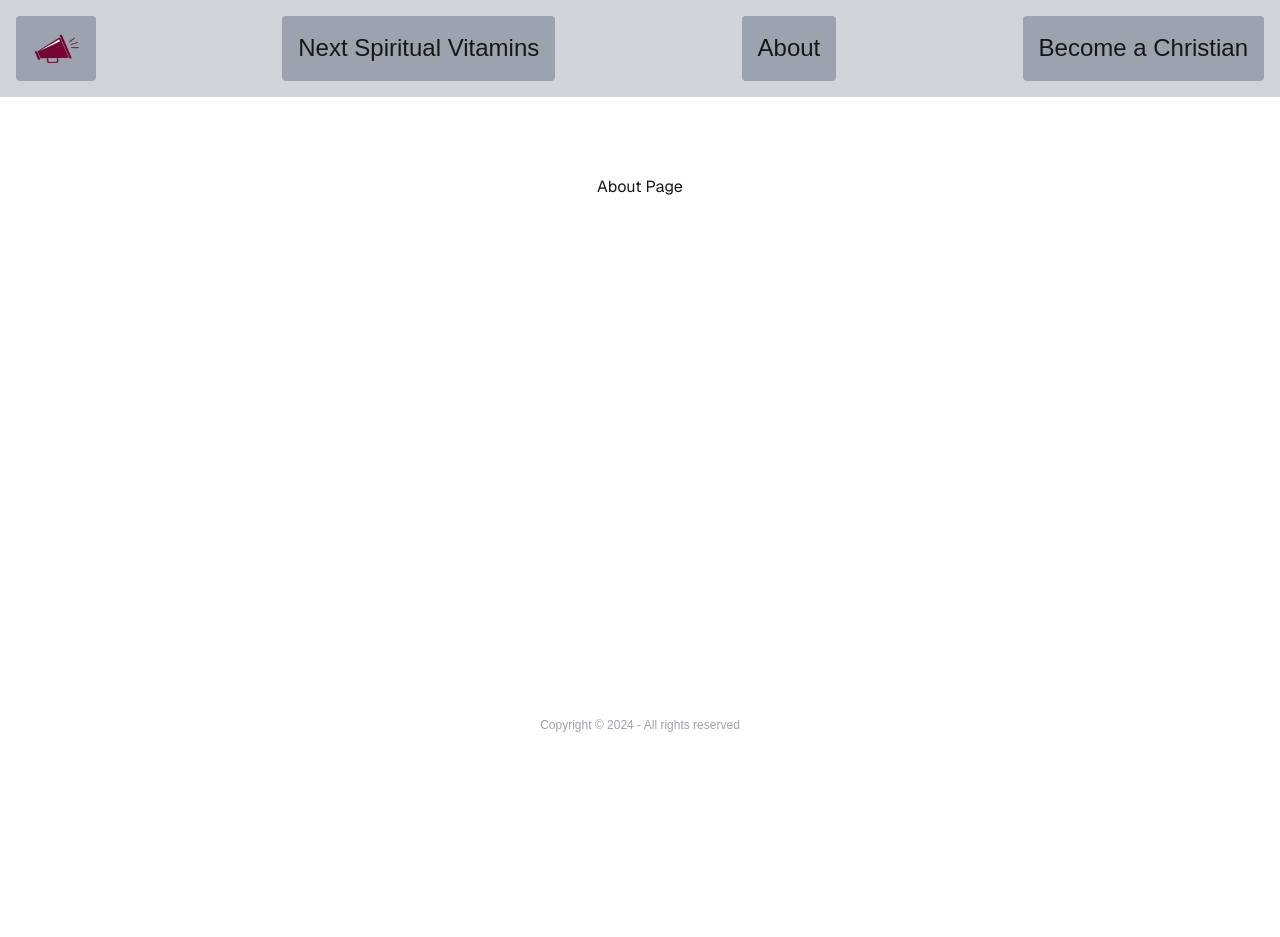
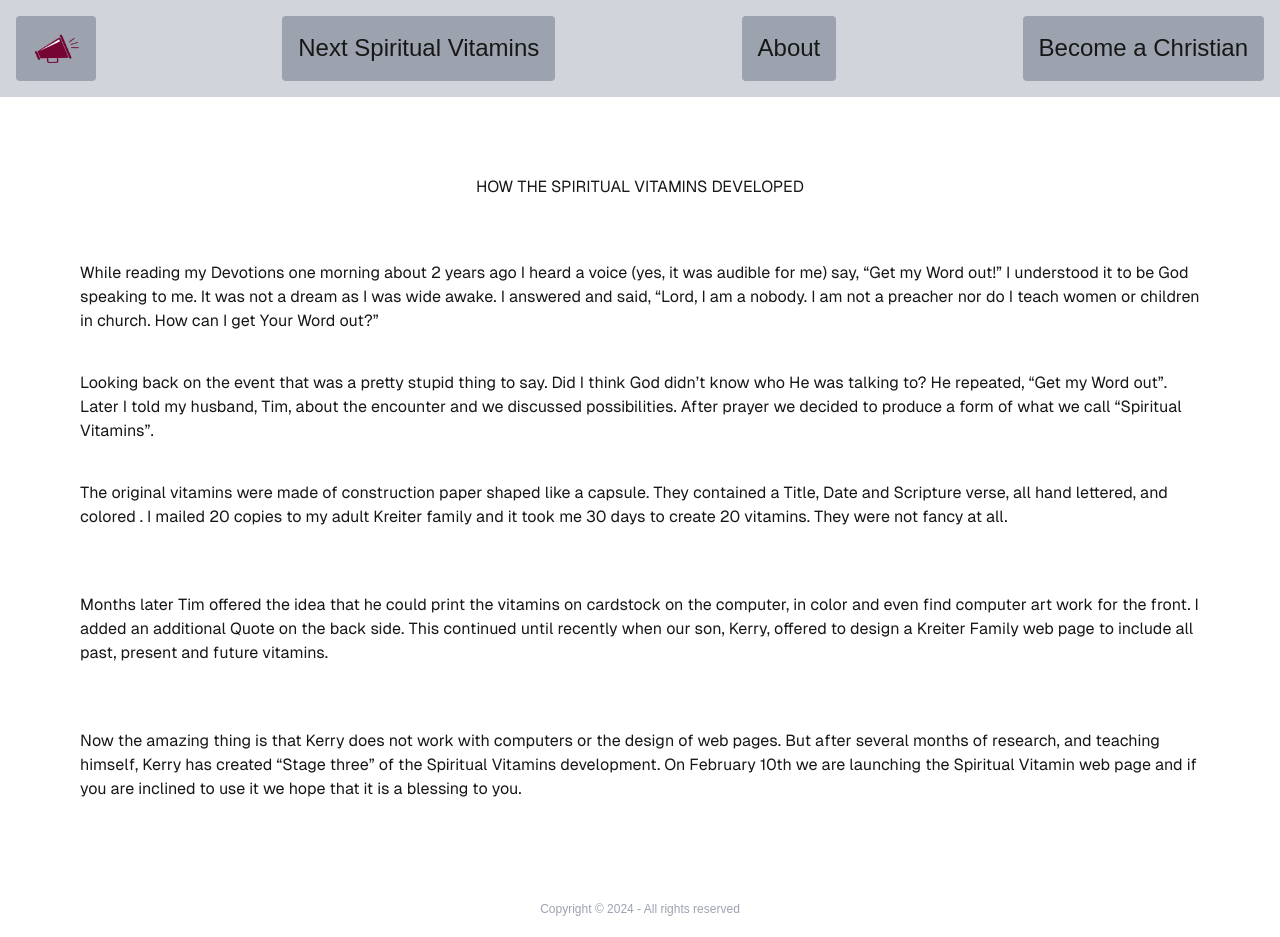
Before and after one commit to comm-scripter/next-spiritual-vitamins, a Next.js app: page /about in a window 1280 px wide. Before the commit the page ends 800 px from the top, so only its background shows below. Built offline with nearby package versions, Linux system fonts and the light colour scheme.

Commit message:
added how to become a Christian

```diff
--- a/app/about/page.jsx
+++ b/app/about/page.jsx
@@ -1,7 +1,43 @@
 export default function About() {
   return (
     <div className="grid grid-rows-[20px_1fr_20px] items-center justify-items-center min-h-[600px] p-8 pb-20 gap-16 sm:p-20 font-[family-name:var(--font-geist-sans)]">
-      <h1>About Page</h1>
+      <p>HOW THE SPIRITUAL VITAMINS DEVELOPED</p>
+      <p>
+        While reading my Devotions one morning about 2 years ago I heard a voice
+        (yes, it was audible for me) say, “Get my Word out!” I understood it to
+        be God speaking to me. It was not a dream as I was wide awake. I
+        answered and said, “Lord, I am a nobody. I am not a preacher nor do I
+        teach women or children in church. How can I get Your Word out?”
+      </p>{" "}
+      <p>
+        Looking back on the event that was a pretty stupid thing to say. Did I
+        think God didn’t know who He was talking to? He repeated, “Get my Word
+        out”. Later I told my husband, Tim, about the encounter and we discussed
+        possibilities. After prayer we decided to produce a form of what we call
+        “Spiritual Vitamins”.
+      </p>
+      <p>
+        The original vitamins were made of construction paper shaped like a
+        capsule. They contained a Title, Date and Scripture verse, all hand
+        lettered, and colored . I mailed 20 copies to my adult Kreiter family
+        and it took me 30 days to create 20 vitamins. They were not fancy at
+        all.
+      </p>
+      <p>
+        Months later Tim offered the idea that he could print the vitamins on
+        cardstock on the computer, in color and even find computer art work for
+        the front. I added an additional Quote on the back side. This continued
+        until recently when our son, Kerry, offered to design a Kreiter Family
+        web page to include all past, present and future vitamins.
+      </p>
+      <p>
+        Now the amazing thing is that Kerry does not work with computers or the
+        design of web pages. But after several months of research, and teaching
+        himself, Kerry has created “Stage three” of the Spiritual Vitamins
+        development. On February 10th we are launching the Spiritual Vitamin web
+        page and if you are inclined to use it we hope that it is a blessing to
+        you.
+      </p>
     </div>
   );
 }
--- a/app/christianity/page.jsx
+++ b/app/christianity/page.jsx
@@ -2,7 +2,30 @@ export default function Christianity() {
   return (
     <div className="grid grid-rows-[20px_1fr_20px] items-center justify-items-center min-h-[600px] p-8 pb-20 gap-16 sm:p-20 font-[family-name:var(--font-geist-sans)]">
       <div className="h-40"></div>
-      <h1>How to receive Christ and become a Christian</h1>
+      <p>Would you like to ask Jesus to be your personal Lord and Savior?</p>
+
+      <p>You can pray this prayer right now:</p>
+
+      <p>
+        “Dear God, I know I’m a sinner, and I ask for your forgiveness. I
+        believe Jesus Christ is Your Son. I believe that He died for my sin and
+        that you raised Him to life. I want to trust Him as my Savior and follow
+        Him as Lord, from this day forward. Guide my life and help me to do your
+        will. I pray this in the name of Jesus. Amen.”
+      </p>
+      <p>
+        Did you pray this prayer? The Bible says if you confess your sins and
+        believe in you heart that Jesus Christ died for your sins and rose
+        again, then you are a Christian!
+      </p>
+      <p>
+        Begin your new journey by reading the Bible to discover exactly how much
+        God loves you and His plan for your life!
+      </p>
+      <p>
+        You are a child of God and belong to the family of believers called
+        Christians! Welcome!!
+      </p>
     </div>
   );
 }
```
